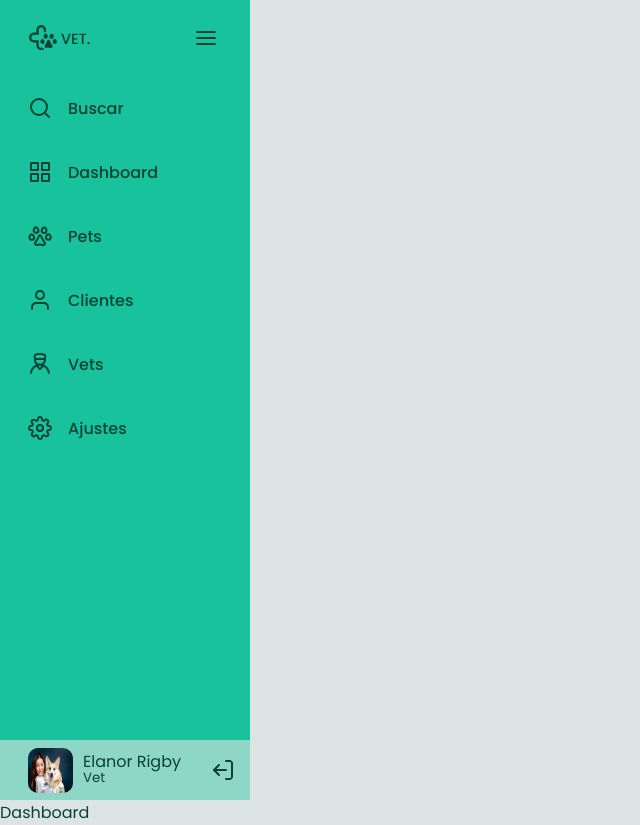
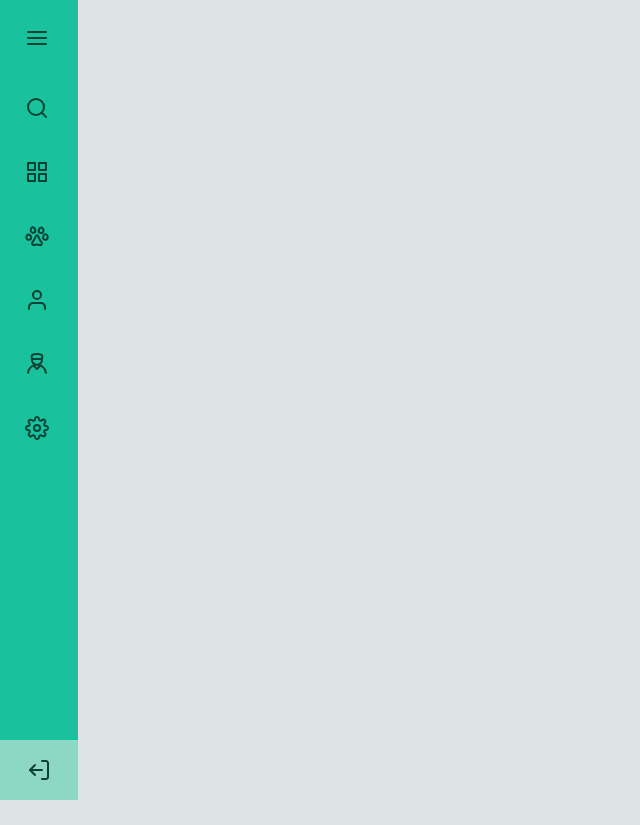
Before and after one commit to joaopfrancaf/sidebar, a Next.js app: page / in a window 1280 px wide. Shown: the whole page, without its empty margins (0-640 px from the left). After the commit the page ends 800 px from the top, so only its background shows below. Built offline with nearby package versions, Linux system fonts and the light colour scheme.

Commit message:
sidebarmin done

```diff
--- /dev/null
+++ b/src/components/sidebarmin.tsx
@@ -0,0 +1,30 @@
+import Image from "next/image";
+
+import Menu from '../assets/menu.svg'
+import Lupa from '../assets/search.svg'
+import Grid from '../assets/grid.svg'
+import Pets from '../assets/pet.svg'
+import User from '../assets/user.svg'
+import Vets from '../assets/vet.svg'
+import Settings from '../assets/settings.svg'
+import LogOut from '../assets/log-out.svg'
+import { DivLogoStyled, DivNavtyled, DivFooter, DivSidebarminStyled  } from "../styles/components/sidebarmin";
+
+
+export default function Sidebarmin() {
+    return (
+        <DivSidebarminStyled>
+            <DivLogoStyled><Image src={Menu} alt={""} width={24}/></DivLogoStyled>
+
+            <DivNavtyled><Image src={Lupa} alt={""} width={24}/></DivNavtyled>
+            <DivNavtyled><Image src={Grid} alt={""} width={24}/></DivNavtyled>
+            <DivNavtyled><Image src={Pets} alt={""} width={24}/></DivNavtyled>
+            <DivNavtyled><Image src={User} alt={""} width={24}/></DivNavtyled>
+            <DivNavtyled><Image src={Vets} alt={""} width={24}/></DivNavtyled>
+            <DivNavtyled><Image src={Settings} alt={""} width={24}/></DivNavtyled>
+
+
+            <DivFooter><Image src={LogOut} alt={""} width={24}/></DivFooter>
+        </DivSidebarminStyled>
+    )
+}
--- a/src/pages/index.tsx
+++ b/src/pages/index.tsx
@@ -1,10 +1,16 @@
+import Sidebarmin from "../components/sidebarmin";
 import Sidebar from "../components/sidebar";
+import { useState } from "react";
 
 export default function Home() {
+
+  const [sidebarmin, setSidebarmin] = useState(false)
+
+
+
   return (
     <>
-    <Sidebar/>
-    Dashboard
+      <Sidebarmin/>
     </>
   )
 }
--- /dev/null
+++ b/src/styles/components/sidebarmin.ts
@@ -0,0 +1,52 @@
+import { styled } from '../stitches.config'
+
+export const DivSidebarminStyled = styled('div', {
+    height: '100vh',
+    width: '4.875rem',
+    backgroundColor: '$green',
+
+    display: 'flex',
+    flexDirection: 'column',
+    alignItems: 'center',
+})
+
+export const DivLogoStyled = styled('div', {
+    height: '4.75rem',
+
+    display: 'flex',
+    flexDirection: 'row',
+    justifyContent: 'space-between',
+    alignItems: 'center',
+
+    padding: '0 2rem 0 1.75rem'
+})
+
+export const DivNavtyled = styled('div', {
+    height: '4rem',
+
+    display: 'flex',
+    flexDirection: 'row',
+    alignItems: 'center',
+
+    padding: '0 2rem 0 1.75rem',
+
+    fontWeight: '500',
+
+    '&:hover': {
+        backgroundColor: '$lightgreen',
+        borderRadius: '1rem',
+    }
+})
+
+export const DivFooter = styled('div', {
+    backgroundColor: '$lightgreen',
+
+    height: '3.75rem',
+    marginTop: 'auto', //faz ficar em baixo
+
+    display: 'flex',
+    alignItems: 'center',
+    justifyContent: 'center',
+
+    width: 'stretch',
+})
```
Also changed, not shown: src/components/sidebar.tsx (line endings or trailing spaces).
